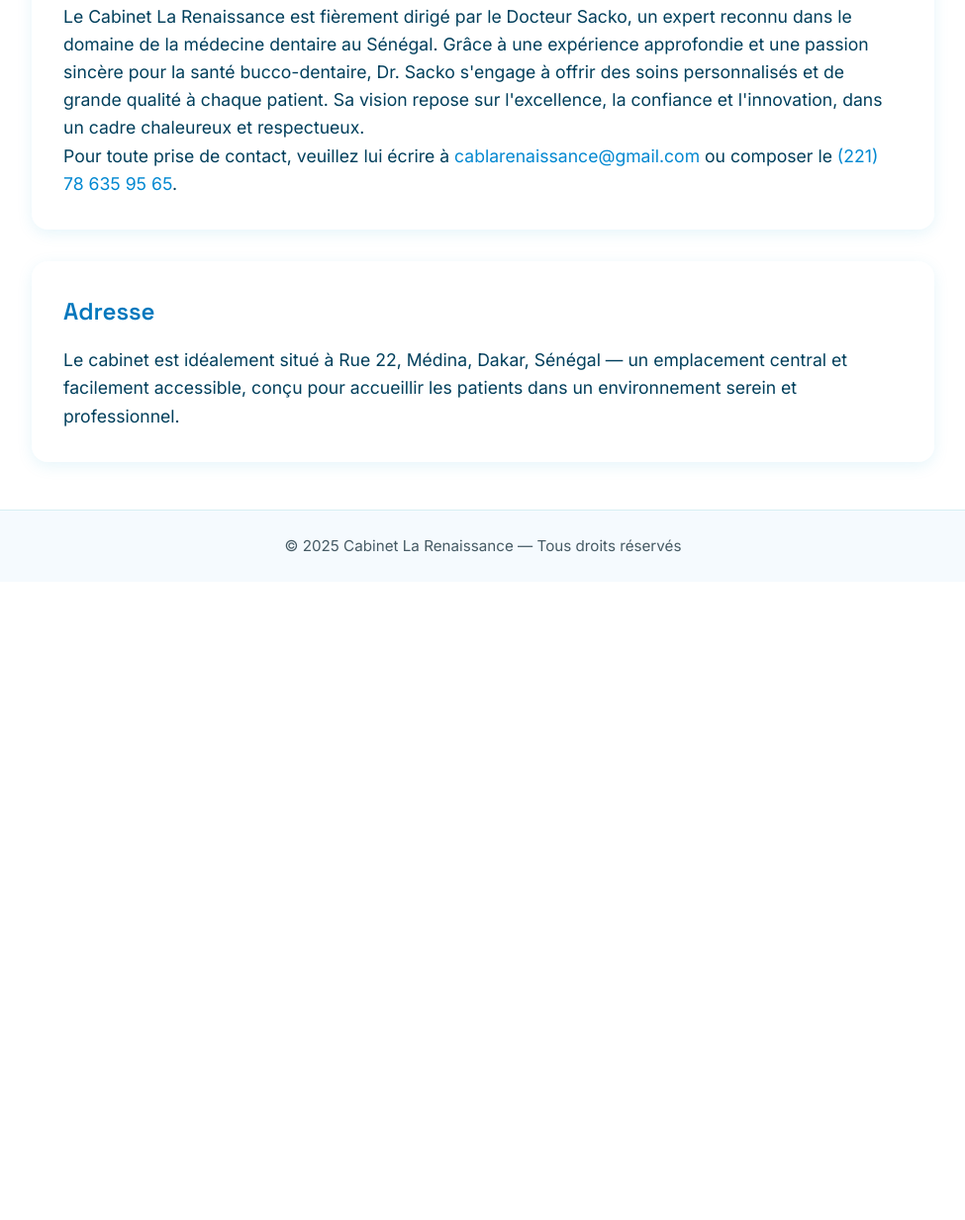
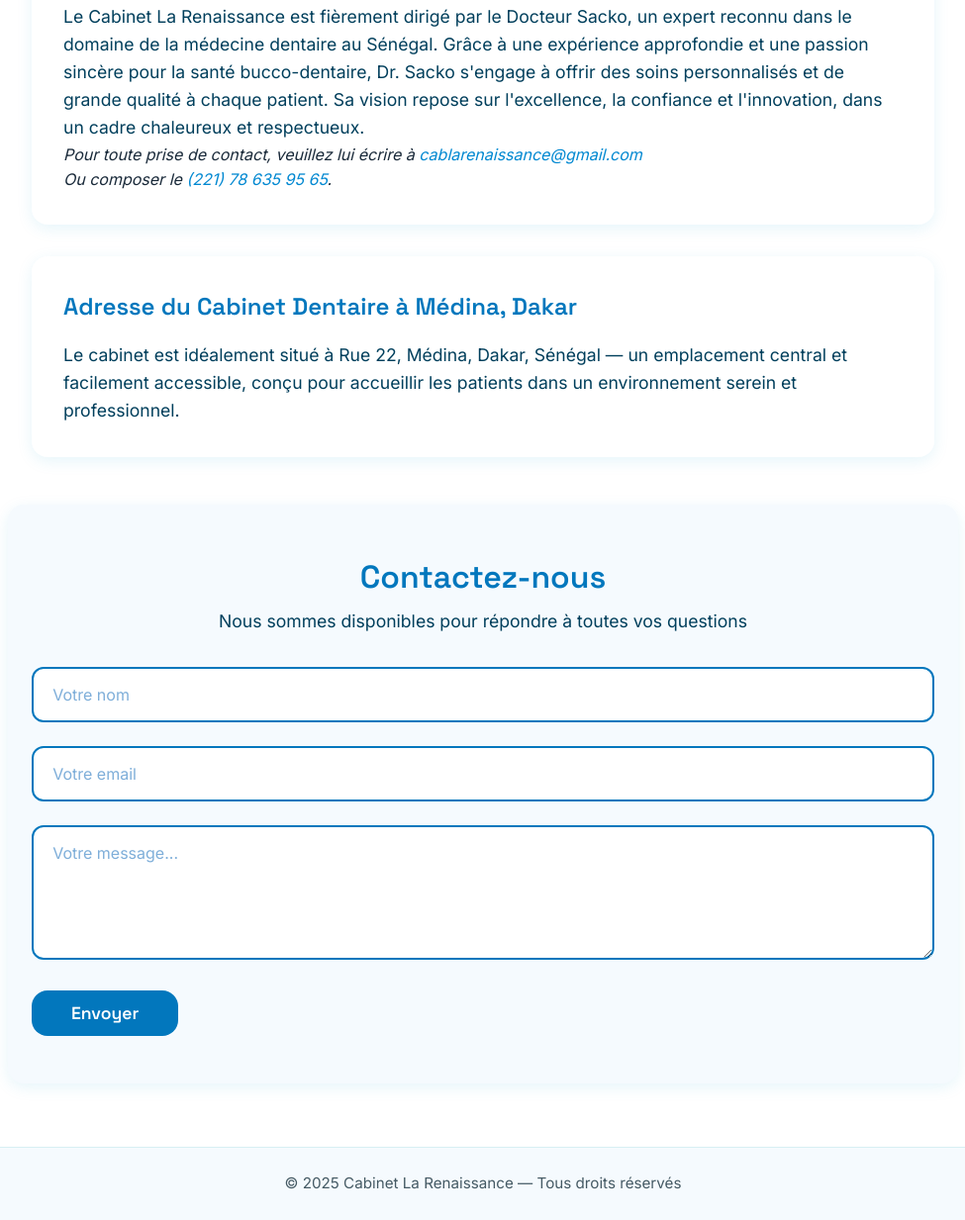
Before and after one commit to CabinetDentaireRenaissance/CabinetDentaireRenaissance.github.io, a plain HTML site: page index.html in a window 1280 px wide. Shown: the part 509-1742 px from the top of the page at 99% size, without its empty margins (152-1127 px from the left). Before the commit the page ends 1097 px from the top, so only its background shows below. Drawn offline with Linux system fonts and the light colour scheme.

Commit message:
formulaire marche

```diff
--- a/index.html
+++ b/index.html
@@ -3,9 +3,103 @@
 <head>
   <meta charset="UTF-8" />
   <meta name="viewport" content="width=device-width, initial-scale=1.0" />
-  <title>Cabinet La Renaissance</title>
-  <link href="https://fonts.googleapis.com/css2?family=Inter:wght@300;400;600&family=Space+Grotesk:wght@400;600&display=swap" rel="stylesheet">
+  <title>Cabinet Dentaire La Renaissance à Dakar - Dr. Sacko</title>
+  <meta name="description" content="Cabinet La Renaissance, cabinet dentaire moderne à Dakar, Sénégal. Soins dentaires de haute qualité dirigés par le Dr. Sacko, expert en médecine dentaire." />
+  <meta name="keywords" content="cabinet dentaire Dakar, dentiste Sénégal, soins dentaires modernes, Dr Sacko, santé bucco-dentaire, cabinet dentaire La Renaissance" />
+  <link href="https://fonts.googleapis.com/css2?family=Inter:wght@300;400;600&family=Space+Grotesk:wght@400;600&display=swap" rel="stylesheet" />
   <style>
+
+      /* Contact Section Styles */
+  #contact {
+    background: #f5fafe;
+    padding: 3rem 1.5rem;
+    border-radius: 1rem;
+    box-shadow: 0 4px 16px rgba(0, 153, 204, 0.1);
+    max-width: 960px;
+    margin: 0 auto 4rem;
+  }
+
+  #contact .section-header {
+    text-align: center;
+    margin-bottom: 2rem;
+  }
+
+  #contact .section-header h2 {
+    color: #0277bd;
+    font-family: 'Space Grotesk', sans-serif;
+    font-size: 2rem;
+    margin-bottom: 0.3rem;
+  }
+
+  #contact .section-header p {
+    color: #003f5c;
+    font-size: 1.1rem;
+  }
+
+  .contact-form {
+    display: flex;
+    flex-direction: column;
+    gap: 1.5rem;
+  }
+
+  .contact-form .form-group input,
+  .contact-form .form-group textarea {
+    width: 100%;
+    padding: 1rem 1.2rem;
+    border: 2px solid #0277bd;
+    border-radius: 0.75rem;
+    font-size: 1rem;
+    font-family: 'Inter', sans-serif;
+    color: #1a2a3a;
+    transition: border-color 0.3s ease;
+    resize: vertical;
+  }
+
+  .contact-form .form-group input::placeholder,
+  .contact-form .form-group textarea::placeholder {
+    color: #7eaed9;
+  }
+
+  .contact-form .form-group input:focus,
+  .contact-form .form-group textarea:focus {
+    border-color: #0288d1;
+    outline: none;
+    box-shadow: 0 0 8px rgba(2, 136, 209, 0.4);
+  }
+
+  .btn-primary {
+    align-self: flex-start;
+    background-color: #0277bd;
+    color: white;
+    padding: 0.75rem 2.5rem;
+    font-family: 'Space Grotesk', sans-serif;
+    font-weight: 600;
+    font-size: 1.1rem;
+    border: none;
+    border-radius: 1rem;
+    cursor: pointer;
+    transition: background-color 0.3s ease;
+  }
+
+  .btn-primary:hover,
+  .btn-primary:focus {
+    background-color: #0288d1;
+  }
+
+  /* Responsive tweaks */
+  @media (max-width: 600px) {
+    #contact {
+      padding: 2rem 1rem;
+    }
+
+    .btn-primary {
+      width: 100%;
+      text-align: center;
+      padding: 0.85rem 0;
+    }
+  }
+
+    /* Your original styles here, unchanged */
     * {
       margin: 0;
       padding: 0;
@@ -103,16 +197,34 @@
       text-decoration: underline;
     }
   </style>
+
+  <script type="application/ld+json">
+  {
+    "@context": "https://schema.org",
+    "@type": "Dentist",
+    "name": "Cabinet La Renaissance",
+    "image": "https://example.com/logo.png",
+    "address": {
+      "@type": "PostalAddress",
+      "streetAddress": "Rue 22, Médina",
+      "addressLocality": "Dakar",
+      "addressCountry": "SN"
+    },
+    "telephone": "+221786359565",
+    "email": "cablarenaissance@gmail.com",
+    "description": "Cabinet dentaire moderne offrant des soins dentaires de haute qualité à Dakar, Sénégal, dirigé par le Dr. Sacko."
+  }
+  </script>
 </head>
 <body>
   <div class="intro">
-    <h1>Cabinet La Renaissance</h1>
+    <h1>Cabinet Dentaire La Renaissance à Dakar</h1>
     <p>Cabinet Dentaire Sénégalais dirigé par le Dr. Sacko</p>
   </div>
 
   <main class="container">
     <section class="section">
-      <h2>Notre Mission</h2>
+      <h2>Notre Mission - Soins Dentaires Modernes à Dakar</h2>
       <p>
         Offrir des soins dentaires modernes, accessibles et de haute qualité en utilisant les technologies de pointe
         dans un environnement serein, professionnel et humain à Dakar.
@@ -120,26 +232,45 @@
     </section>
 
     <section class="section">
-      <h2>À propos du Docteur</h2>
+      <h2>À propos du Dr. Sacko - Dentiste Expert au Sénégal</h2>
       <p>
         Le Cabinet La Renaissance est fièrement dirigé par le Docteur Sacko, un expert reconnu dans le domaine de la médecine dentaire au Sénégal.
         Grâce à une expérience approfondie et une passion sincère pour la santé bucco-dentaire, Dr. Sacko s'engage à offrir des soins personnalisés
         et de grande qualité à chaque patient. Sa vision repose sur l'excellence, la confiance et l'innovation, dans un cadre chaleureux et respectueux.
       </p>
-      <p>
-        Pour toute prise de contact, veuillez lui écrire à <a href="mailto:cablarenaissance@gmail.com">cablarenaissance@gmail.com</a> ou composer le
-        <a href="tel:+221786359565">(221) 78 635 95 65</a>.
-      </p>
+      <address>
+        Pour toute prise de contact, veuillez lui écrire à <a href="mailto:cablarenaissance@gmail.com">cablarenaissance@gmail.com</a><br />
+        Ou composer le <a href="tel:+221786359565">(221) 78 635 95 65</a>.
+      </address>
     </section>
 
     <section class="section">
-      <h2>Adresse</h2>
+      <h2>Adresse du Cabinet Dentaire à Médina, Dakar</h2>
       <p>
         Le cabinet est idéalement situé à Rue 22, Médina, Dakar, Sénégal — un emplacement central et facilement accessible,
         conçu pour accueillir les patients dans un environnement serein et professionnel.
       </p>
     </section>
   </main>
+<!-- Replace your existing contact section HTML with this updated markup -->
+<section id="contact">
+  <div class="section-header">
+    <h2>Contactez-nous</h2>
+    <p>Nous sommes disponibles pour répondre à toutes vos questions</p>
+  </div>
+  <form action="https://formspree.io/f/mdkdpogw" method="POST" class="contact-form" novalidate>
+    <div class="form-group">
+      <input type="text" name="name" placeholder="Votre nom" required />
+    </div>
+    <div class="form-group">
+      <input type="email" name="email" placeholder="Votre email" required />
+    </div>
+    <div class="form-group">
+      <textarea name="message" rows="5" placeholder="Votre message..." required></textarea>
+    </div>
+    <button type="submit" class="btn-primary">Envoyer</button>
+  </form>
+</section>
 
   <footer>
     &copy; 2025 Cabinet La Renaissance &mdash; Tous droits réservés
```
